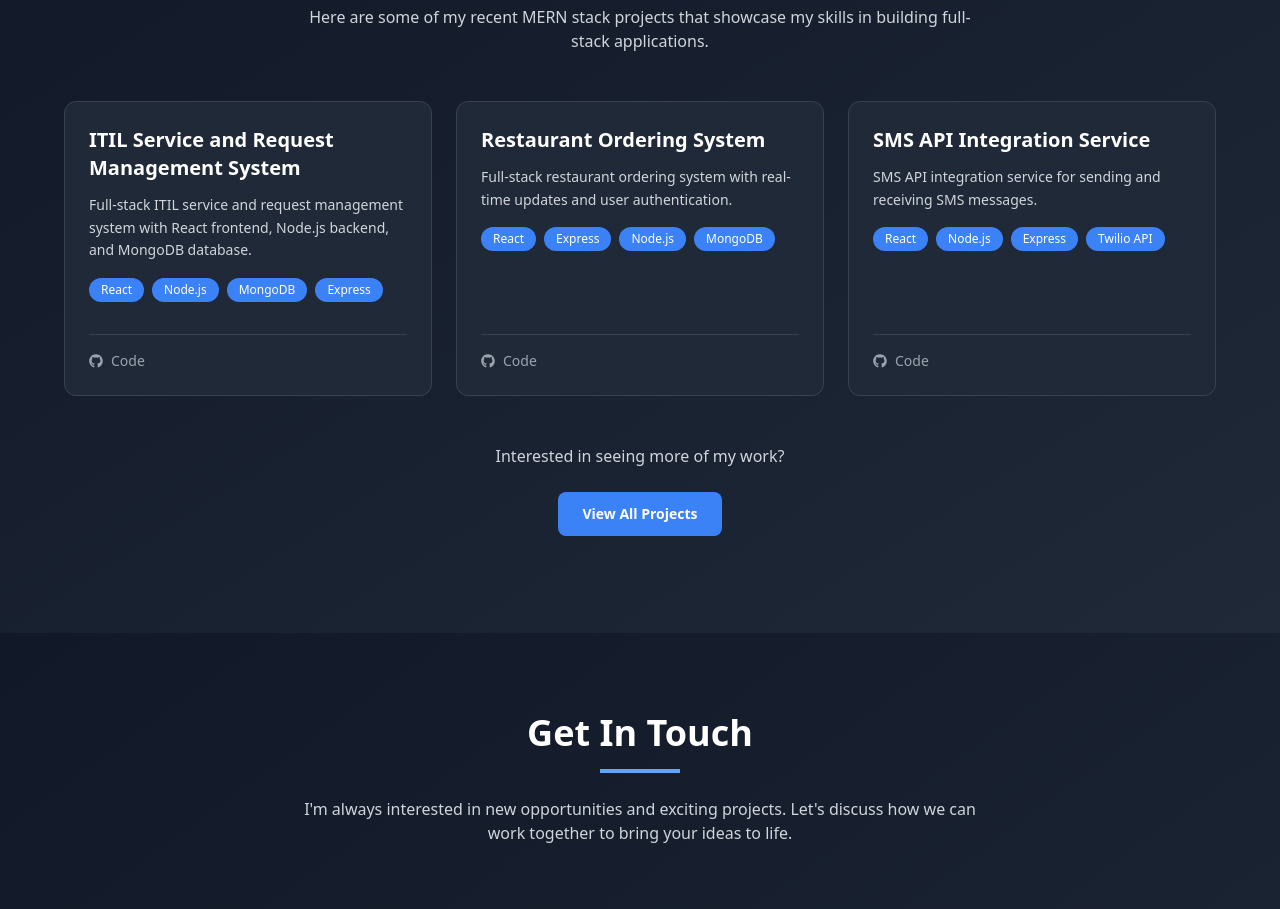
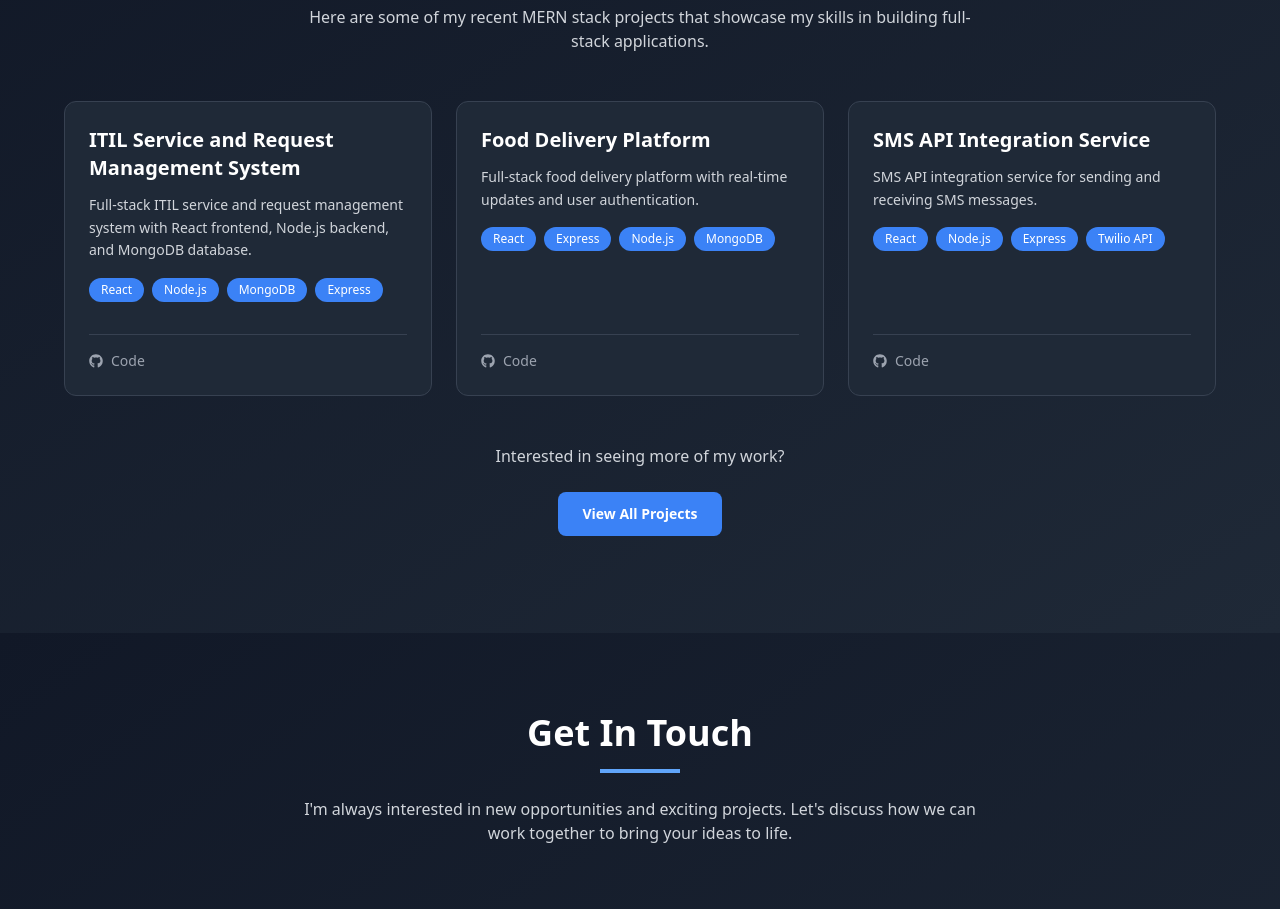
Before and after one commit to betsiha1994/my-portfolio, a React (Vite) app: page / in a window 1280 px wide. Shown: the part 5580-6489 px from the top of the page. Built offline with nearby package versions, Linux system fonts and the light colour scheme.

Commit message:
Updated project name and files

```diff
--- a/src/components/Projects.jsx
+++ b/src/components/Projects.jsx
@@ -11,9 +11,9 @@ const projects = [
     demo: "https://itil-system-demo.com",
   },
   {
-    title: "Restaurant Ordering System",
+    title: "Food Delivery Platform",
     description:
-      "Full-stack restaurant ordering system with real-time updates and user authentication.",
+      "Full-stack food delivery platform with real-time updates and user authentication.",
     tech: ["React", "Express", "Node.js", "MongoDB"],
     github: "https://github.com/betsiha1994/restaurant-backend",
     demo: "https://restaurant-ordering-system-demo.com",
```
Also changed, not shown: src/components/EducationPage.jsx (+1 -59 lines).
